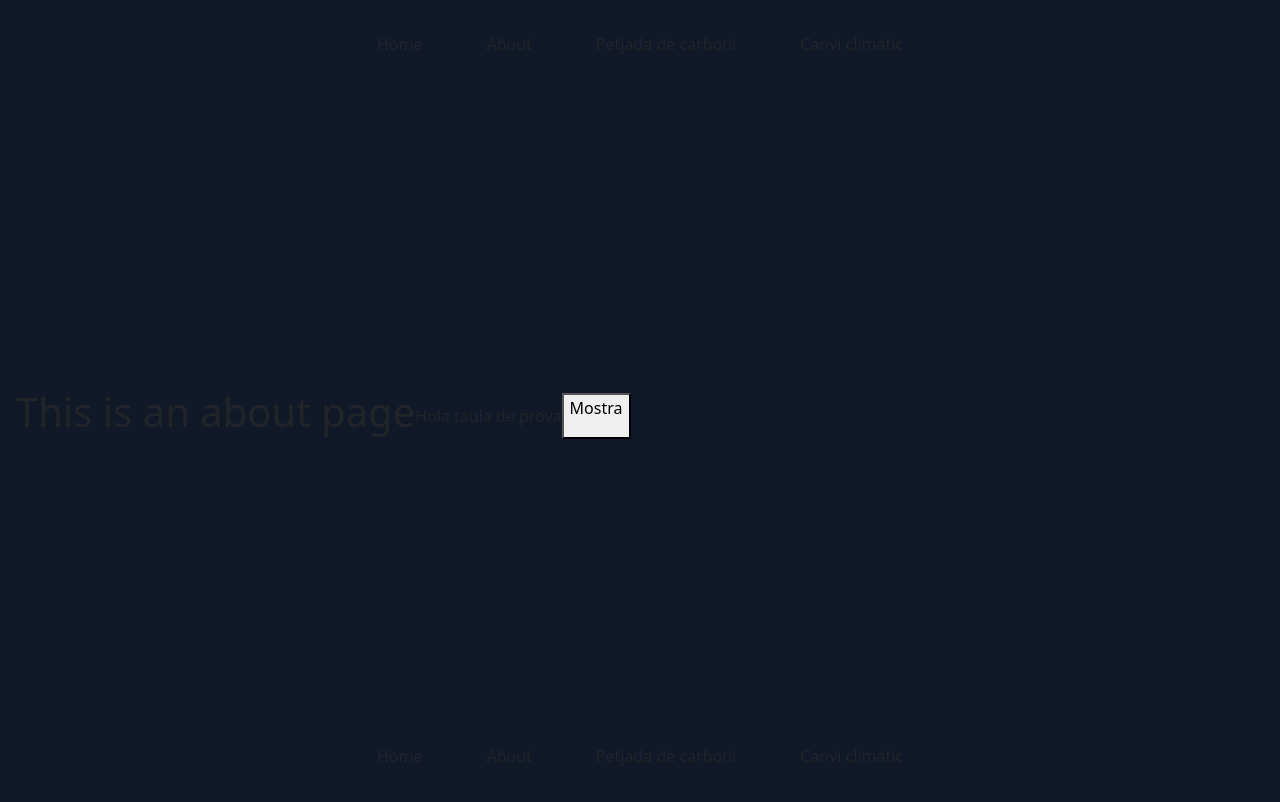
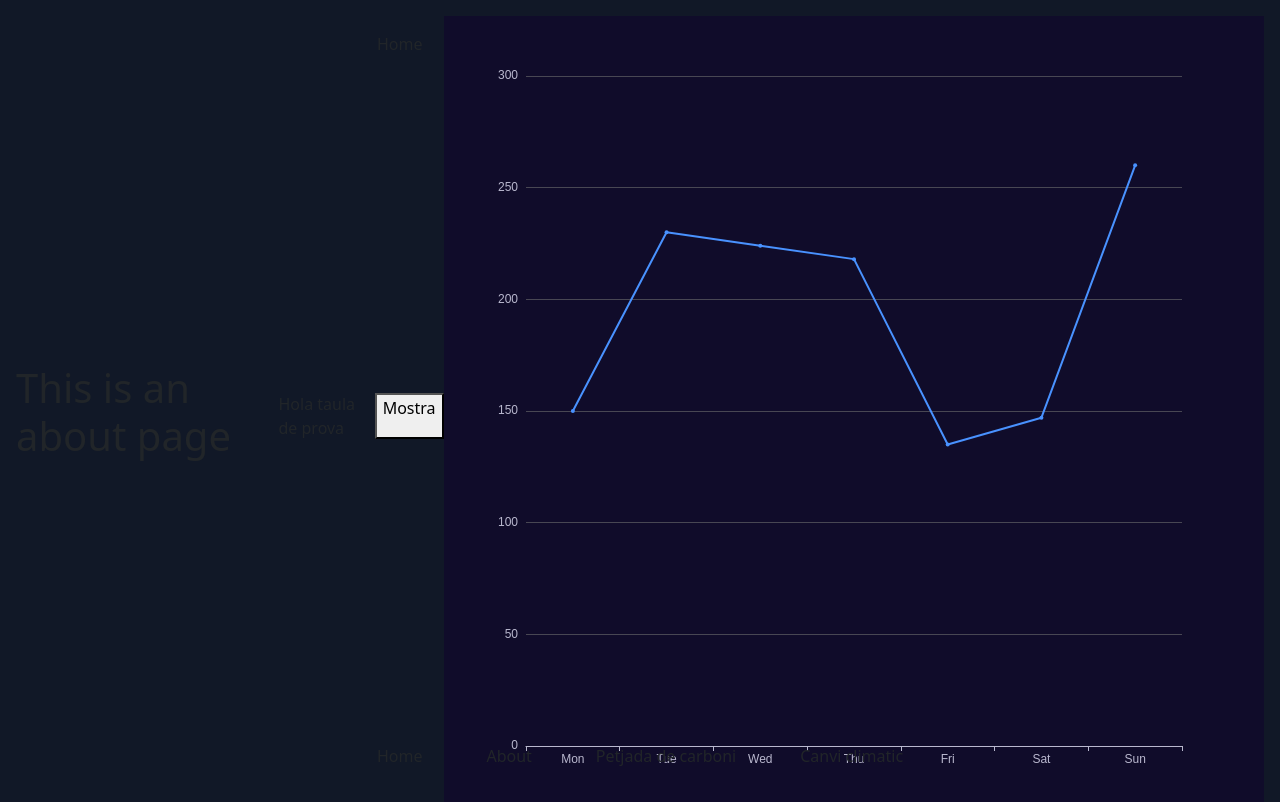
Before and after one commit to marcb44ch/alphabet-project, a Vue app: page /about in a window 1280 px wide. Shown: the top 802 px of the page. Built offline with nearby package versions, Linux system fonts and the light colour scheme.

Commit message:
Add ECharts integration: Implement Chart component and update AboutView to display a line chart

```diff
--- a/package.json
+++ b/package.json
@@ -10,9 +10,11 @@
   },
   "dependencies": {
     "bootstrap": "^5.3.3",
+    "echarts": "^5.6.0",
     "i": "^0.3.7",
     "install": "^0.13.0",
     "vue": "^3.5.13",
+    "vue-echarts": "^7.0.3",
     "vue-router": "^4.5.0"
   },
   "devDependencies": {
--- /dev/null
+++ b/src/components/Chart.vue
@@ -0,0 +1,42 @@
+<script setup>
+import { use } from 'echarts/core'
+import { CanvasRenderer } from 'echarts/renderers'
+import * as echarts from 'echarts'
+import VChart, { THEME_KEY } from 'vue-echarts'
+import { provide } from 'vue'
+import {
+    TitleComponent,
+    TooltipComponent,
+    ToolboxComponent,
+    LegendComponent,
+    GridComponent,
+    DataZoomComponent
+} from 'echarts/components'
+import { BarChart, PieChart, LineChart } from 'echarts/charts'
+
+provide(THEME_KEY, 'dark')
+const props = defineProps({
+    options : {type: Object}
+})
+
+use([
+    CanvasRenderer,
+    BarChart,
+    PieChart,
+    LineChart,
+    TitleComponent,
+    TooltipComponent,
+    ToolboxComponent,
+    LegendComponent,
+    GridComponent,
+    DataZoomComponent,
+])
+</script>
+
+<template>
+  <v-chart :option="props.options" autoresize></v-chart>
+</template>
+
+<style scoped>
+
+</style>
--- a/src/views/AboutView.vue
+++ b/src/views/AboutView.vue
@@ -13,15 +13,32 @@
     {nom: "Anna", cognom: "Casas", adreça: "Carrer Nou 1", telefon: "666666666"},
     {nom: "Anna", cognom: "Cussó", adreça: "Carrer Nou 1", telefon: "666666666"}
   ])
+  import Chart from '@/components/Chart.vue'
+  const options = ref({
+    xAxis: {
+      type: 'category',
+      data: ['Mon', 'Tue', 'Wed', 'Thu', 'Fri', 'Sat', 'Sun']
+    },
+    yAxis: {
+      type: 'value'
+    },
+    series: [
+      {
+        data: [150, 230, 224, 218, 135, 147, 260],
+        type: 'line'
+      }
+    ]
+  })
 </script>
 
 <template>
 
-  <div class="about">
+  <div class="about" style="height: 400px;">
     <h1>This is an about page</h1>
     Hola taula de prova
     <Table :headers="headers" :items="items"></Table>
-
+    <chart :options="options">
+    </chart>
   </div>
 </template>
 
```
Also changed, not shown: 1 other file (tests, documents, lock files or other folders).
